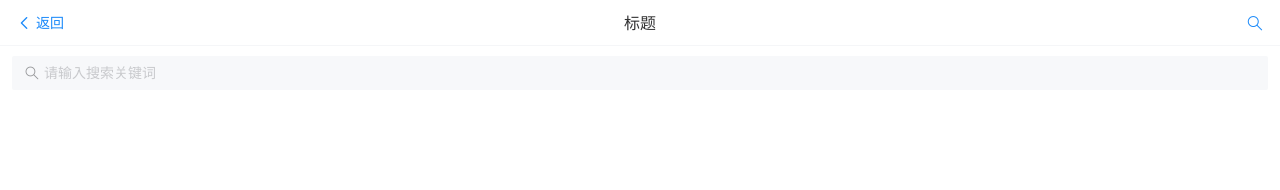
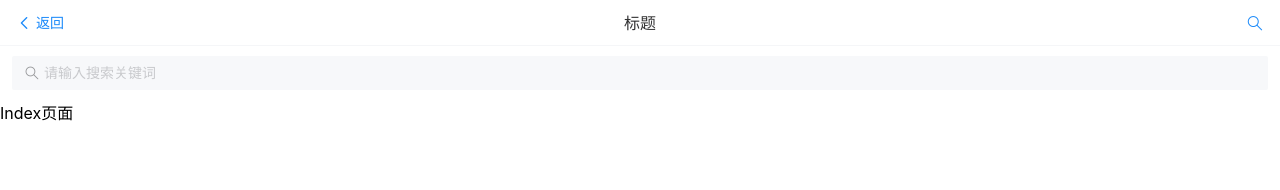
Before and after one commit to BobW7/bobpal-frontend, a Vue app: page / in a window 1280 px wide. Shown: the top 190 px of the page. Built offline with nearby package versions, Linux system fonts and the light colour scheme.

Commit message:
体会组件化开发

```diff
--- a/src/layouts/BasicLayout.vue
+++ b/src/layouts/BasicLayout.vue
@@ -7,14 +7,20 @@
       @click-left="onClickLeft"
       @click-right="onClickRight"
   >
-    //使用插槽
+
     <template #right>
       <van-icon name="search" size="18" />
     </template>
   </van-nav-bar>
-
   <van-search v-model="value" placeholder="请输入搜索关键词" />
-
+  <div id="content">
+    <template v-if="active === 'index'">
+      <Index/>
+    </template>
+    <template v-if="active === 'team'">
+      <Team/>
+    </template>
+  </div>
   <van-tabbar v-model="active" @change="onChange">
     <van-tabbar-item icon="home-o" name="index">主页</van-tabbar-item>
     <van-tabbar-item icon="search" name="team">队伍页</van-tabbar-item>
@@ -26,6 +32,8 @@
 <script setup>
 import {Toast} from "vant";
 import {ref} from "vue";
+import Index from "../pages/Index.vue";
+import Team from "../pages/Team.vue";
 
 const onClickLeft = () => alert('left');
 const onClickRight = () => alert('right');
--- /dev/null
+++ b/src/pages/Index.vue
@@ -0,0 +1,15 @@
+<script lang="ts">
+import {defineComponent} from 'vue'
+
+export default defineComponent({
+  name: "Index"
+})
+</script>
+
+<template>
+Index页面
+</template>
+
+<style scoped>
+
+</style>
--- /dev/null
+++ b/src/pages/Team.vue
@@ -0,0 +1,15 @@
+<script lang="ts">
+import {defineComponent} from 'vue'
+
+export default defineComponent({
+  name: "Team"
+})
+</script>
+
+<template>
+ Team页面
+</template>
+
+<style scoped>
+
+</style>
```
